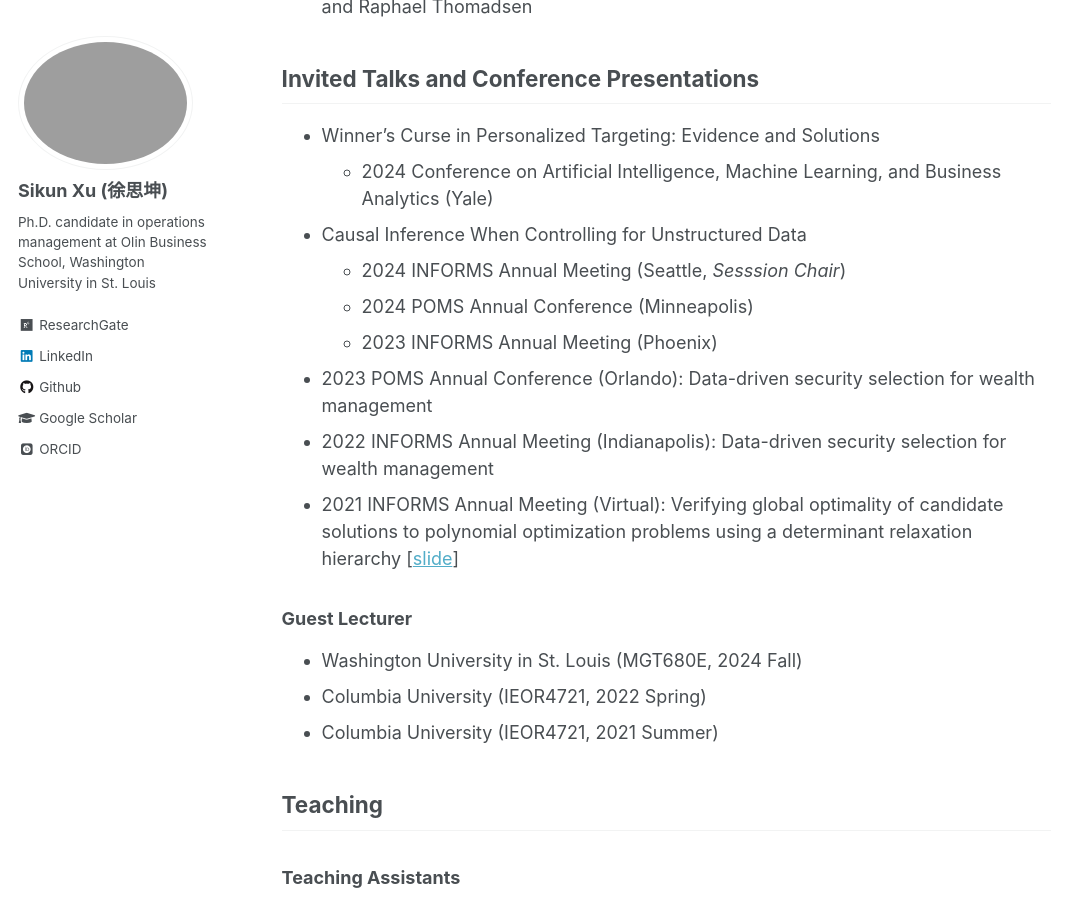
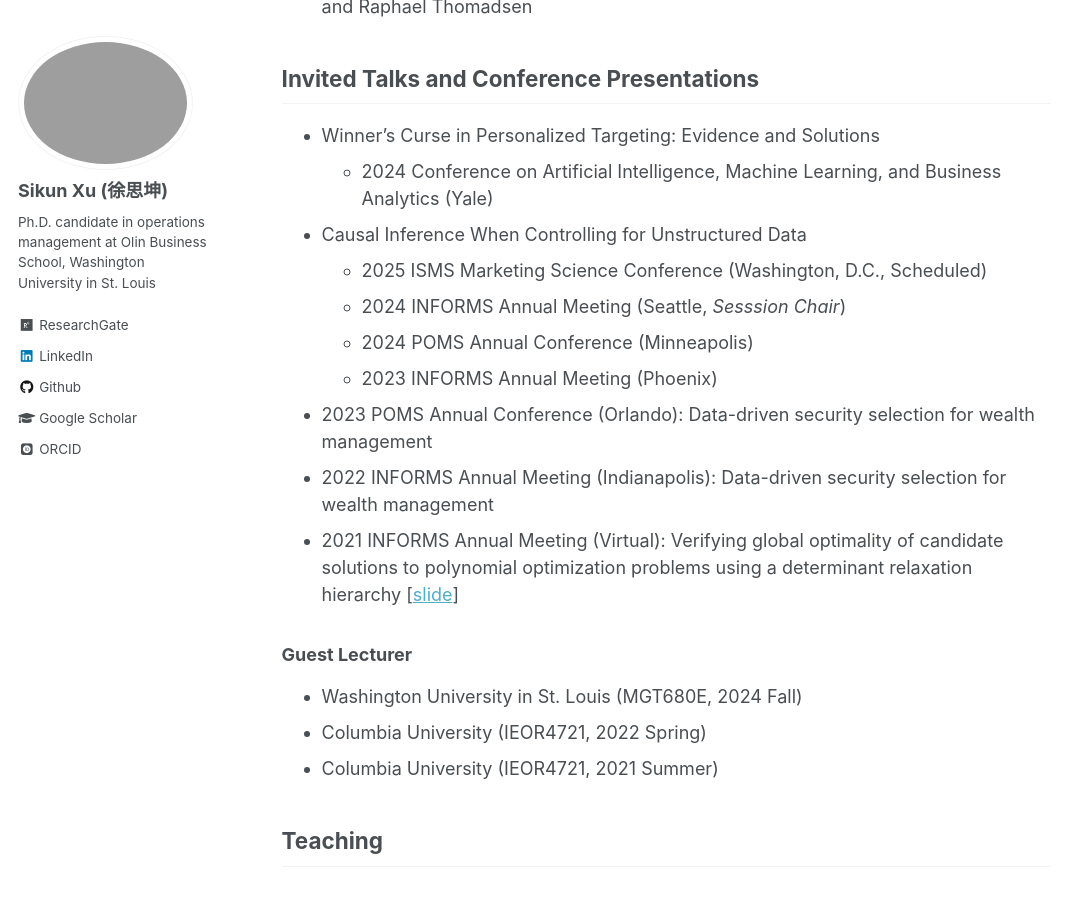
Before and after one commit to iamsikun/iamsikun.github.io, a Jekyll site: the page built from _pages/about.md, in a window 1280 px wide and 900 px high, scrolled down 1189 px. Shown: the whole window, without its empty margins (0-1079 px from the left). Built offline with Jekyll 4.4.1, drawn with Linux system fonts in a browser that asks for light colours; some web fonts are replaced.

Commit message:
Update about.md

```diff
--- a/_pages/about.md
+++ b/_pages/about.md
@@ -37,6 +37,7 @@ I am a Ph.D. candidate in [Supply Chain, Operations, and Technology](https://oli
     * 2024 Conference on Artificial Intelligence, Machine Learning, and Business Analytics (Yale)
 
 * Causal Inference When Controlling for Unstructured Data
+    * 2025 ISMS Marketing Science Conference (Washington, D.C., Scheduled)
     * 2024 INFORMS Annual Meeting (Seattle, *Sesssion Chair*)
     * 2024 POMS Annual Conference (Minneapolis)
     * 2023 INFORMS Annual Meeting (Phoenix)
```
